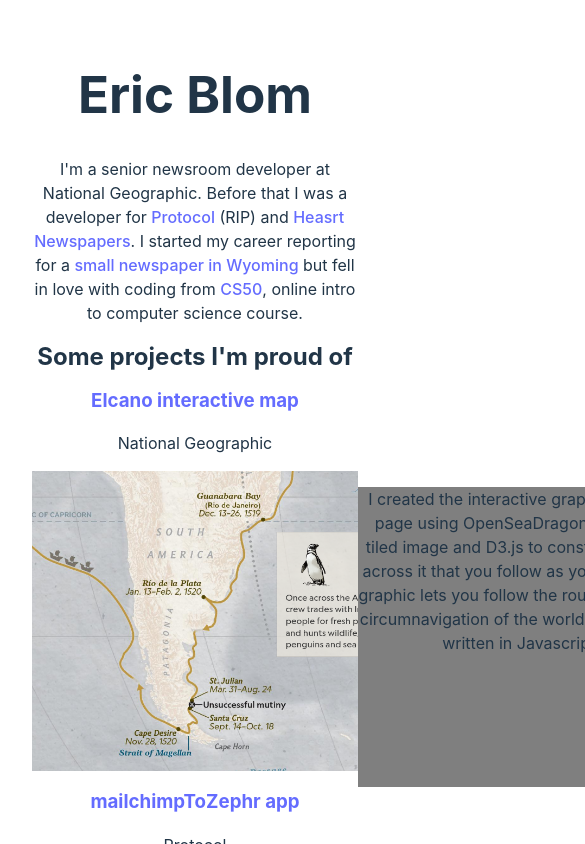
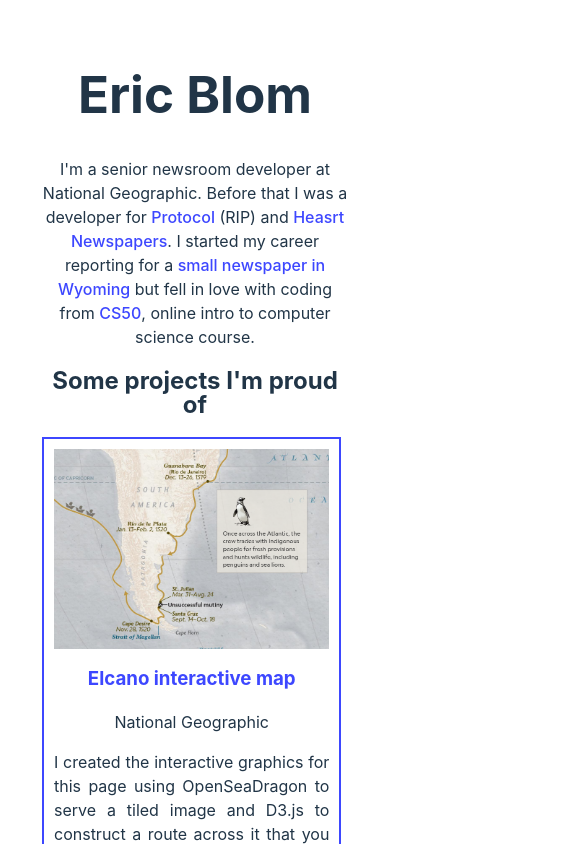
Before and after one commit to ericjohannes/vite-portfolio, a React (Vite) app: page / in a window 390 px wide. Shown: the top 844 px of the page, 585 px wide, since content can reach past the window. Built offline with nearby package versions, Linux system fonts and the light colour scheme.

Commit message:
flexbox styling

```diff
--- a/src/App.css
+++ b/src/App.css
@@ -16,22 +16,62 @@
   position: relative;
 }
 .link-photo{
-  height:300px;
+  height:200px;
   width: 100%;
   background-repeat: no-repeat;
   /* background-attachment: fixed; */
   background-size: cover;
 }
 .about-text{
-  position: absolute;
+  text-align: justify;
+  /* position: absolute;
   top: 0px;
   left: 100%;
   background-color: rgba(0,0,0,.5) ;
   height: 100%;
-  width: 100%;
+  width: 100%; */
+}
+
+.App{
+  max-width: 1280px;
+  margin-left: auto;
+  margin-right: auto;
+
 }
 
 .top-projects{
   display: flex;
+  flex-direction: row;
+  flex-wrap: wrap;
+  justify-content: space-between;
+}
+.project-link{
+  max-width: 30%;
+  border: 2px solid #3d47ff;
+  padding: 10px;
+  margin-bottom: 30px;
+  /* background-color: #edeeff; */
 
 }
+
+
+@media screen and (max-width: 870px) {
+  .project-link{
+
+    max-width: 45%;
+
+  }
+
+}
+@media screen and (max-width: 480px) {
+  .App{
+
+    margin-left: 10px;
+    margin-right: 10px;
+  }
+  .project-link{
+
+    max-width: 90%;
+
+  }
+}
--- a/src/App.jsx
+++ b/src/App.jsx
@@ -5,29 +5,27 @@
 
 const handleLink = (link)=>{
   return (
-  <div key={`"link-${link.name}"`}>
+  <div key={`"link-${link.name}"`} className="project-link">
+
+    <div className='photo-wrapper'>
+      <div className='link-photo' style={{backgroundImage: `url('./${link.photo}')`}}> </div>
+    </div>
     <a href={link.link} targetf="_blank">
       <h3>{link.name}</h3>
     </a>
     <p>{link.org}</p>
-    <div className='photo-wrapper'>
-      <div className='link-photo' style={{backgroundImage: `url('./${link.photo}')`}}>
+    <p className='about-text'>{link.about}</p>
 
-
-      </div>
-      <p className='about-text'>{link.about}</p>
-    </div>
   </div>)
 }
 const App = ()=>{
-  console.log('links',links)
   return (
     <div className="App">
       <h1 className='page-title'>Eric Blom</h1>
       <p className='intro'>I'm a senior newsroom developer at National Geographic. Before that I  was a developer for <a href="https://protocol.com" target="_blank">Protocol</a> (RIP) and <a href="https://www.sfchronicle.com/" target="_blank">Heasrt Newspapers</a>. I started my career reporting for a <a href="https://rivertonranger.com/" target="_blank">small newspaper in Wyoming</a> but fell in love with coding from <a href="https://pll.harvard.edu/course/cs50-introduction-computer-science" target="_blank">CS50</a>, online intro to computer science course.</p>
       <h2 className='subhead'>Some projects I'm proud of</h2>
       {/* <p className='disclaimer'>I sought to have the link to work around paywalls but some workarounds might stop working. Also, most of the code is proprietary so I'm showing what I can.</p> */}
-      <section key="top-projects">
+      <section className="top-projects">
               {highPriority.map(handleLink)}
       </section>
 
--- a/src/index.css
+++ b/src/index.css
@@ -17,7 +17,7 @@
 
 a {
   font-weight: 500;
-  color: #646cff;
+  color: #3d47ff;
   text-decoration: inherit;
 }
 a:hover {
```
